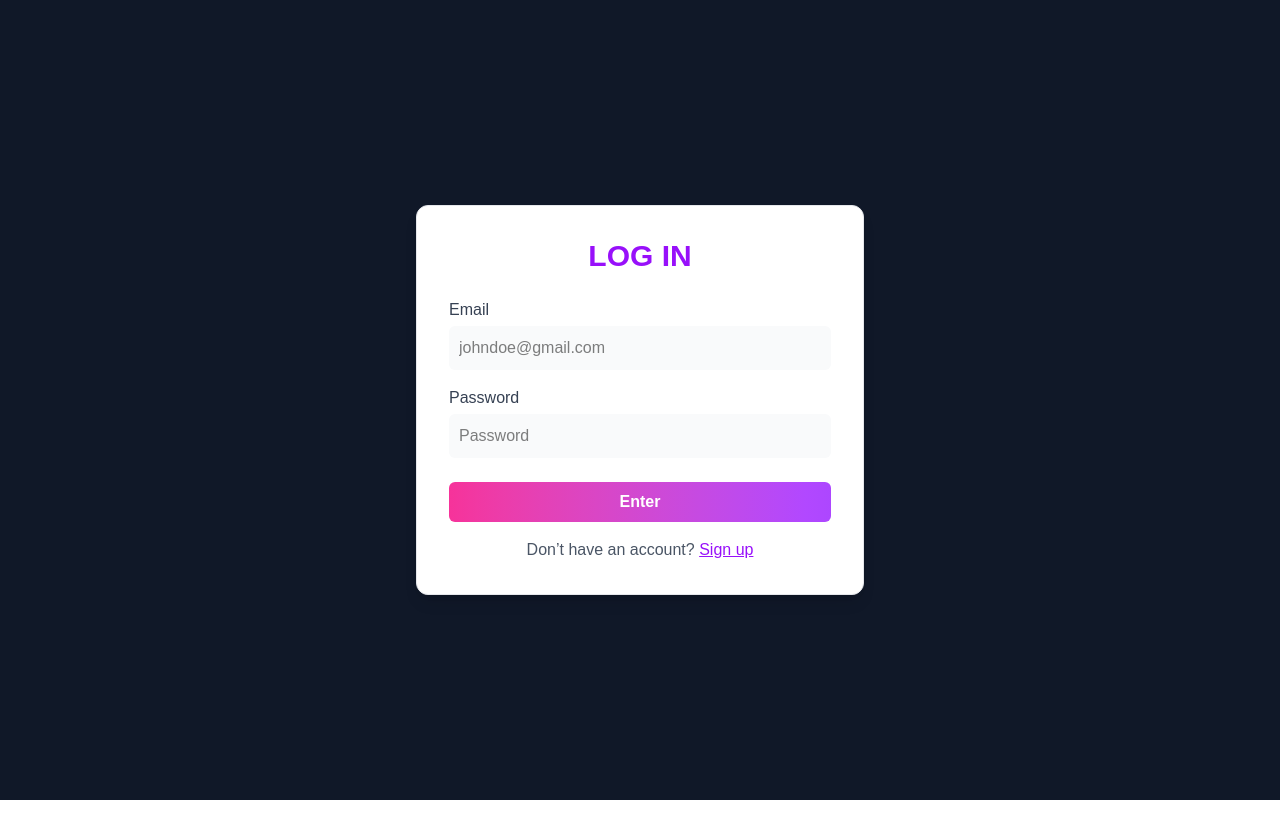
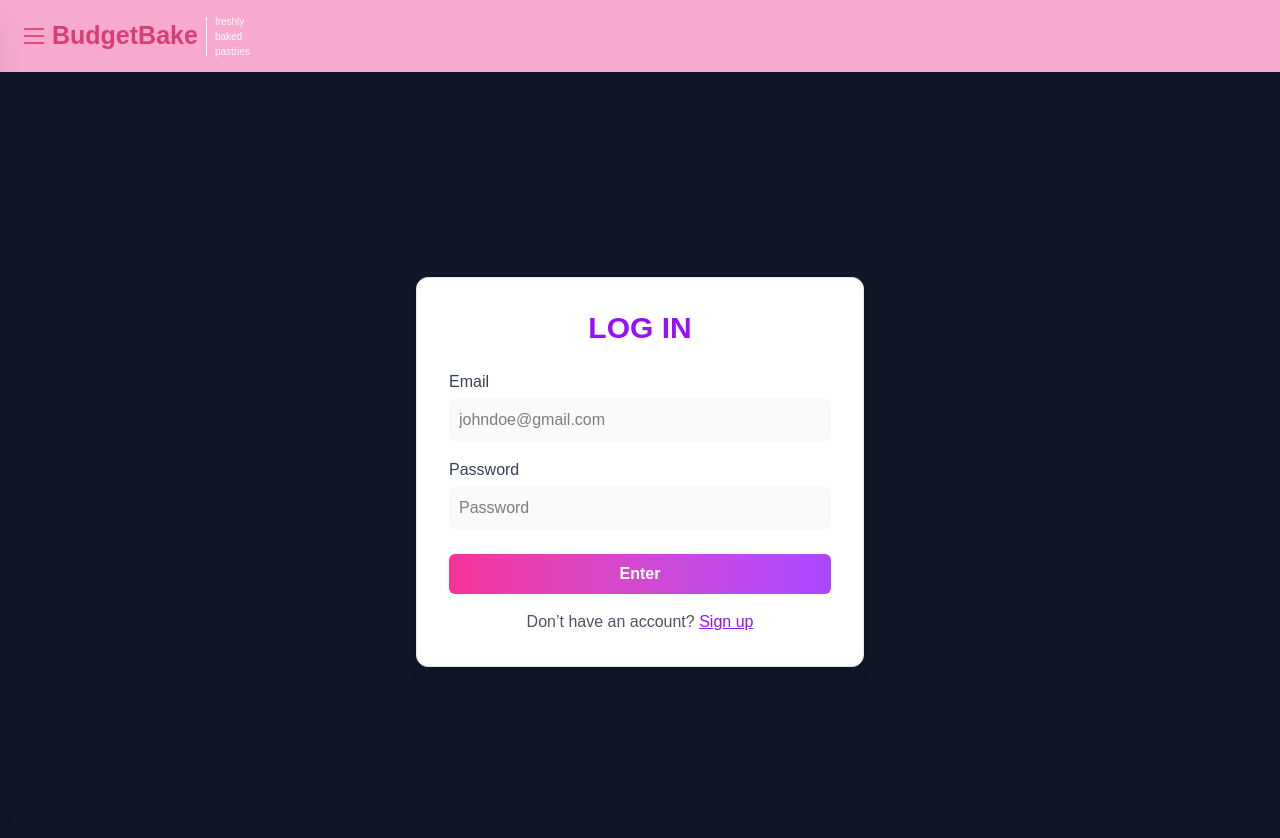
Before and after one commit to Lunalyna2/BudgetBake-, a Next.js app in the folder my-app/: page /login in a window 1280 px wide. Shown: the top 838 px of the page. Before the commit the page ends 800 px from the top, so only its background shows below. Built offline with nearby package versions, Linux system fonts and the light colour scheme.

Commit message:
chore: added navbars

```diff
--- /dev/null
+++ b/my-app/app/components/navigationLayout.tsx
@@ -0,0 +1,39 @@
+"use client";
+
+import { useState } from "react";
+import TopNavbar from "../top_navbar/topNavbar";
+import Navbar from "../navbar/navbar";
+
+export default function NavigationLayout({
+  children,
+}: {
+  children: React.ReactNode;
+}) {
+  const [isNavbarOpen, setIsNavbarOpen] = useState(false);
+
+  const toggleNavbar = () => {
+    setIsNavbarOpen((previous) => !previous);
+  };
+
+  const closeNavbar = () => {
+    setIsNavbarOpen(false);
+  };
+
+  return (
+    <div className="min-h-screen bg-[#FDFCFB]">
+      {/*top navbar*/}
+      <TopNavbar onMenuClick={toggleNavbar} />
+
+      {/*sidebar*/}
+      <Navbar
+        isOpen={isNavbarOpen}
+        onClose={closeNavbar}
+      />
+
+      {/*main content*/}
+      <main className="min-h-screen pt-18">
+        {children}
+      </main>
+    </div>
+  );
+}
--- /dev/null
+++ b/my-app/app/homepage/page.tsx
@@ -0,0 +1,7 @@
+export default function Home() {
+  return (
+    <div className="min-h-[calc(100vh-72px)] bg-white">
+      {/*homepage content will be added here later */}
+    </div>
+  );
+}
--- a/my-app/app/layout.tsx
+++ b/my-app/app/layout.tsx
@@ -1,6 +1,8 @@
 import type { Metadata } from "next";
 import { Geist, Geist_Mono } from "next/font/google";
 import "./globals.css";
+
+import NavigationLayout from "./components/navigationLayout";
 
 const geistSans = Geist({
   variable: "--font-geist-sans",
@@ -13,8 +15,8 @@ const geistMono = Geist_Mono({
 });
 
 export const metadata: Metadata = {
-  title: "Create Next App",
-  description: "Generated by create next app",
+  title: "BudgetBake",
+  description: "Freshly baked pastries",
 };
 
 export default function RootLayout({
@@ -27,7 +29,11 @@ export default function RootLayout({
       lang="en"
       className={`${geistSans.variable} ${geistMono.variable} h-full antialiased`}
     >
-      <body className="min-h-full flex flex-col">{children}</body>
+      <body className="min-h-full">
+        <NavigationLayout>
+          {children}
+        </NavigationLayout>
+      </body>
     </html>
   );
 }
--- /dev/null
+++ b/my-app/app/navbar/navbar.tsx
@@ -0,0 +1,126 @@
+"use client";
+
+import Link from "next/link";
+import React from "react";
+import { House, BookOpen, ClipboardList, Calculator, Icon } from "lucide-react";
+
+interface NavbarProps {
+  isOpen: boolean;
+  onClose: () => void;
+}
+
+const navLinks = [
+  {
+    name: "HOME PAGE",
+    href: "/homepage",
+    icon: House,
+  },
+  {
+    name: "RECIPE LIBRARY",
+    href: "/recipe-library",
+    icon: BookOpen,
+  },
+  {
+    name: "ORDER LIST",
+    href: "/order-list",
+    icon: ClipboardList,
+  },
+  {
+    name: "COST CALCULATOR",
+    href: "/cost_calculator",
+    icon: Calculator,
+  },
+];
+
+const Navbar: React.FC<NavbarProps> = ({ isOpen, onClose }) => {
+  return (
+    <aside
+      className={`fixed left-0 top-0 z-60 flex h-screen w-65 flex-col bg-white shadow-xl transition-transform duration-300 ${
+        isOpen ? "translate-x-0" : "-translate-x-full"
+      }`}
+    >
+      {/*header*/}
+      <div className="bg-[#F7A9CF] px-6 pb-6 pt-5">
+        <div className="flex items-center justify-between">
+          <div>
+            <h1 className="text-[24px] font-extrabold leading-none text-[#D83E72]">
+              BudgetBake
+            </h1>
+
+            <p className="mt-1 text-[11px] font-medium text-[#7A4428]">
+              freshly baked pastries
+            </p>
+          </div>
+
+          {/*back*/}
+          <button
+            type="button"
+            onClick={onClose}
+            aria-label="Close navigation"
+            className="flex h-7 w-7 cursor-pointer items-center justify-center rounded-full border-2 border-white text-lg font-bold text-white transition hover:bg-white hover:text-[#D83E72]"
+          >
+            ←
+          </button>
+        </div>
+
+        {/*user*/}
+        <div className="mt-3 flex items-center gap-3">
+          <div className="h-10 w-10 rounded-full bg-white" />
+
+          <div>
+            <p className="text-sm font-bold text-white">
+              User
+            </p>
+
+          </div>
+        </div>
+      </div>
+
+      {/*navigation*/}
+      <nav className="flex flex-1 flex-col px-7 pt-5">
+        <div className="space-y-7">
+        {navLinks.map((link) => {
+            const Icon = link.icon;
+
+            return (
+                <Link
+                key={link.name}
+                href={link.href}
+                className="flex items-center gap-4 text-[12px] font-bold text-[#7A4428] transition hover:text-[#D83E72]"
+                >
+                <span className="flex w-5 justify-center">
+                    <Icon size={23} strokeWidth={2} />
+                </span>
+
+                <span>{link.name}</span>
+                </Link>
+            );
+            })}
+        </div>
+
+        {/*logout*/}
+        <div className="mt-auto pb-6">
+          <button
+            type="button"
+            className="flex items-center gap-4 text-[12px] font-bold text-[#7A4428] transition hover:text-red-400"
+          >
+            <span className="text-[24px]">↪</span>
+            <span>LOG OUT</span>
+          </button>
+        </div>
+      </nav>
+
+      {/*footer*/}
+      <div className="px-6 pb-6 text-left">
+        <p className="text-[8px] leading-6px text-black">
+          © 2026 BudgetBake by
+          Hi Five Productions.
+          <br />
+          All rights reserved.
+        </p>
+      </div>
+    </aside>
+  );
+};
+
+export default Navbar;
--- /dev/null
+++ b/my-app/app/top_navbar/topNavbar.tsx
@@ -0,0 +1,38 @@
+"use client";
+
+interface TopNavbarProps {
+  onMenuClick: () => void;
+}
+
+export default function TopNavbar({
+  onMenuClick,
+}: TopNavbarProps) {
+  return (
+    <header className="fixed left-0 top-0 z-50 flex h-18 w-full items-center bg-[#F7A9CF] px-6">
+      <button
+        type="button"
+        onClick={onMenuClick}
+        aria-label="Toggle navigation"
+        className="mr-2 flex cursor-pointer flex-col gap-1.25"
+      >
+        <span className="block h-0.5 w-5 bg-[#E64B7A]" />
+        <span className="block h-0.5 w-5 bg-[#E64B7A]" />
+        <span className="block h-0.5 w-5 bg-[#E64B7A]" />
+      </button>
+
+      <h1 className="text-[25px] font-extrabold text-[#D83E72]">
+        BudgetBake
+      </h1>
+
+      <div className="mx-2 h-9.75 w-px bg-white" />
+
+      <p className="text-[10px] text-white">
+        freshly
+        <br />
+        baked
+        <br />
+        pastries
+      </p>
+    </header>
+  );
+}
```
